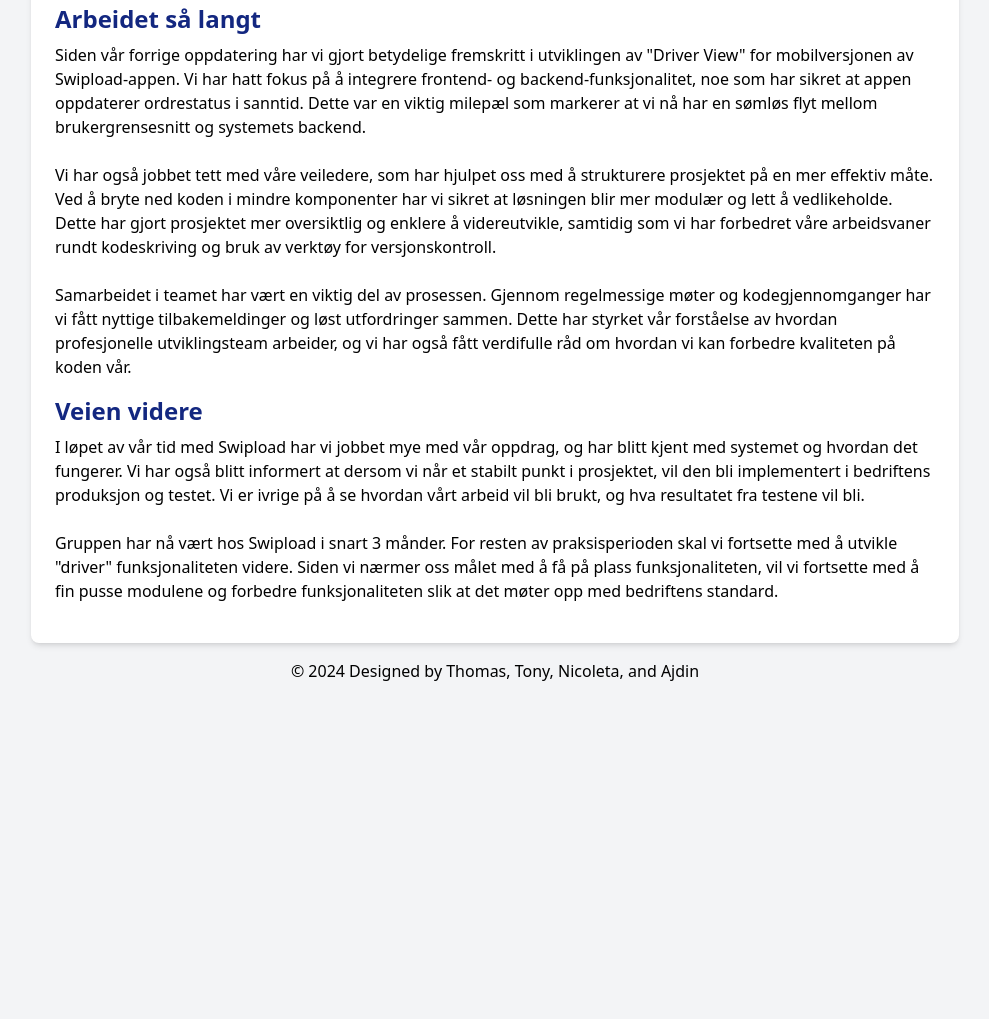
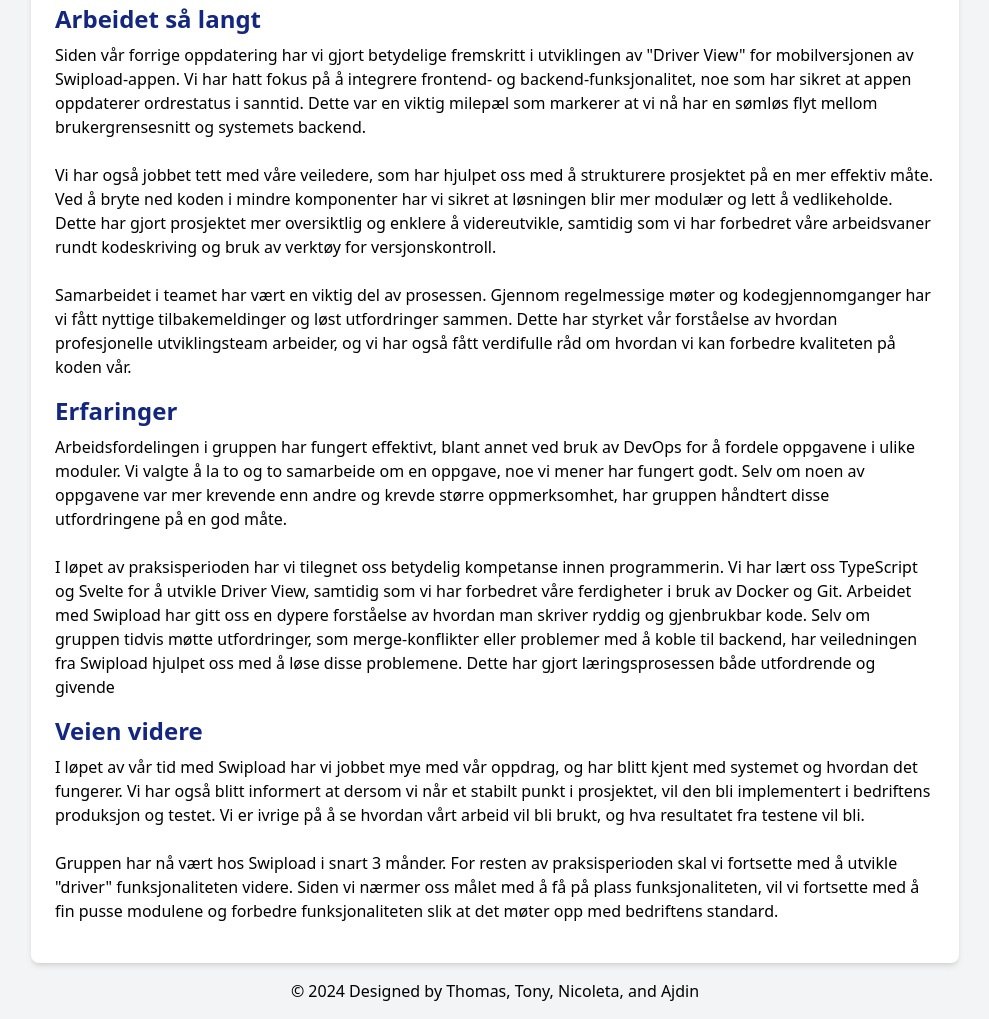
Before and after one commit to NThomTNg/PraksisNettSide, a website: page pages/status.html in a window 1280 px wide. Shown: the part 2589-3608 px from the top of the page, without its empty margins (145-1134 px from the left). Before the commit the page ends 3288 px from the top, so only its background shows below. Drawn offline with nearby package versions, Linux system fonts and the light colour scheme.

Commit message:
La til erfaringer på status 2

```diff
--- a/pages/status.html
+++ b/pages/status.html
@@ -318,6 +318,25 @@
 						har også fått verdifulle råd om hvordan vi kan forbedre kvaliteten på koden vår.
 					</p>
 				</div>
+				<div class="text-black dark:text-white mb-4">
+					<h3 class="text-2xl font-semibold text-[#132780] dark:text-slsecondary mb-2">
+						Erfaringer
+					</h3>
+					<p class="text-black dark:text-white">
+						Arbeidsfordelingen i gruppen har fungert effektivt, blant annet ved bruk av DevOps for
+						 å fordele oppgavene i ulike moduler. Vi valgte å la to og to samarbeide om en oppgave,
+						 noe vi mener har fungert godt. Selv om noen av oppgavene var mer krevende enn andre og krevde
+						 større oppmerksomhet, har gruppen håndtert disse utfordringene på en god måte.
+						<br />
+						<br />
+                        I løpet av praksisperioden har vi tilegnet oss betydelig kompetanse innen programmerin.
+						Vi har lært oss TypeScript og Svelte for å utvikle Driver View, samtidig som vi har forbedret
+						våre ferdigheter i bruk av Docker og Git. Arbeidet med Swipload har gitt oss en dypere forståelse
+						av hvordan man skriver ryddig og gjenbrukbar kode. Selv om gruppen tidvis møtte utfordringer,
+						som merge-konflikter eller problemer med å koble til backend, har veiledningen fra Swipload hjulpet
+						oss med å løse disse problemene. Dette har gjort læringsprosessen både utfordrende og givende
+					</p>
+				</div>
 
 				<div class="text-black dark:text-white mb-4">
 					<h3 class="text-2xl font-semibold text-[#132780] dark:text-slsecondary mb-2">
```
